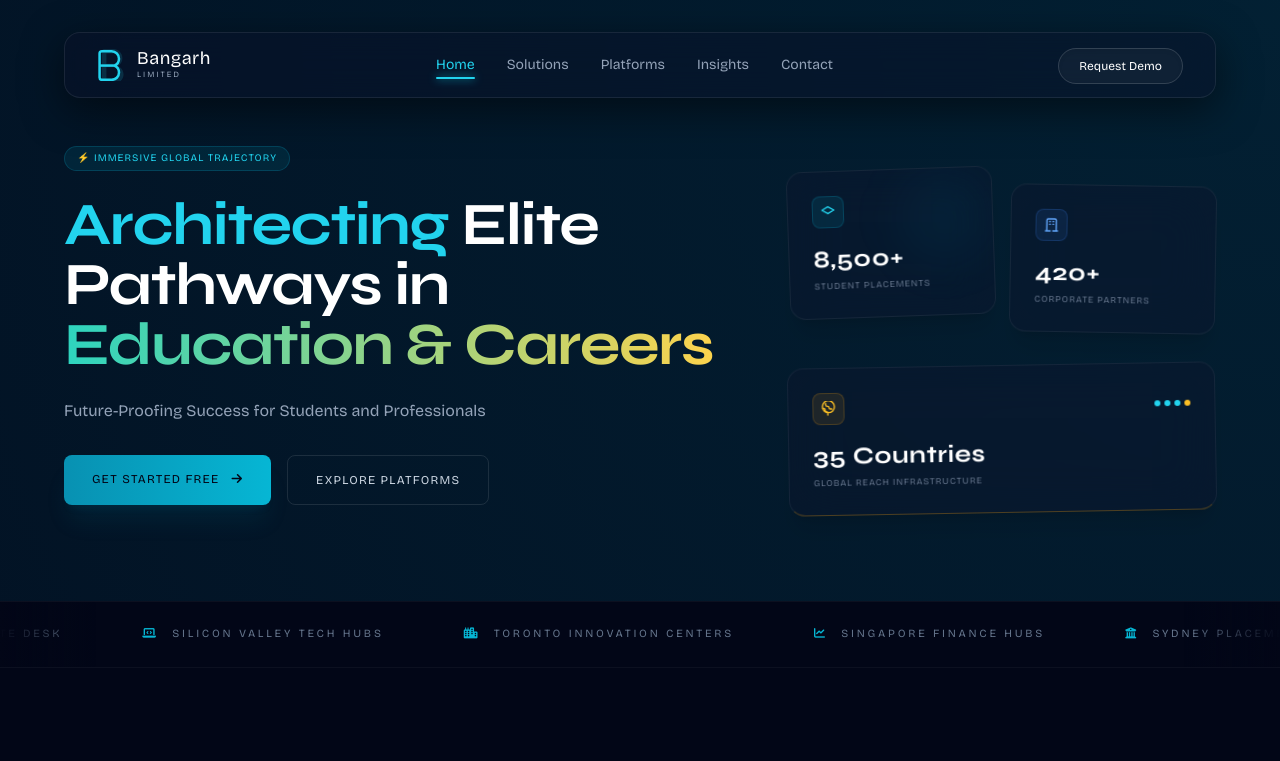
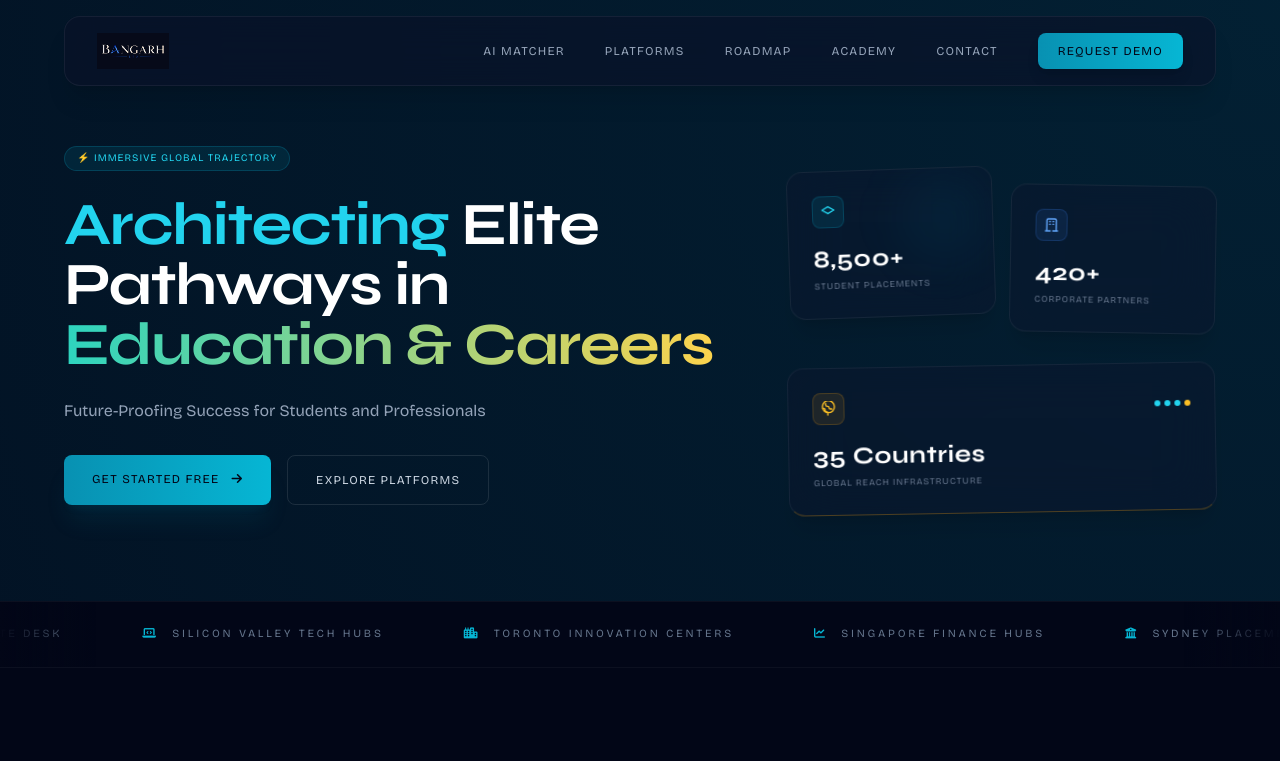
Before and after one commit to Hussain-45/Bangarh, a plain HTML site: page public/index.html in a window 1280 px wide. Shown: the top 761 px of the page. Drawn offline with nearby package versions, Linux system fonts and the light colour scheme; animation ran at ten frames a second.

Commit message:
Restore previous brand image logo navigation bar style

```diff
--- a/public/index.html
+++ b/public/index.html
@@ -156,39 +156,24 @@
     <div class="absolute bottom-[20%] left-[-10%] w-[50vw] h-[50vw] rounded-full bg-amber-950/10 blur-[150px] opacity-35"></div>
   </div>
 
-  <!-- FLOATING NAVIGATION BAR FROM IMAGE_708a61.jpg -->
-  <header id="main-header" class="fixed top-4 left-0 right-0 z-50 w-[90vw] max-w-7xl mx-auto transition-all duration-300">
-    <div class="w-full bg-[#0A1128]/40 backdrop-blur-xl border border-white/[0.08] rounded-2xl px-6 sm:px-8 py-4 flex items-center justify-between shadow-[0_12px_40px_rgba(0,0,0,0.5)]">
+  <!-- FLOATING GLASS NAVIGATION (As modeled in image_707bc1.jpg) -->
+  <header id="main-header" class="fixed top-4 left-6 right-6 z-50 max-w-[90vw] w-full rounded-2xl mx-auto bg-[#0A1128]/60 backdrop-blur-xl border border-white/[0.06] py-4 px-8 transition-all duration-300 shadow-xl">
+    <div class="flex items-center justify-between">
 
-      <!-- Exact Logo Construction -->
-      <a href="#" class="flex items-center gap-3">
-        <!-- Inline Geometric SVG Logo Badge -->
-        <svg class="w-7 h-8 text-cyan-400" viewBox="0 0 24 28" fill="none" xmlns="http://www.w3.org/2000/svg">
-          <path d="M4 2C4 0.895431 4.89543 0 6 0H14C18.4183 0 22 3.58172 22 8C22 10.9413 20.4121 13.5126 18.043 14.9043C20.9701 16.1435 23 19.0348 23 22.4C23 26.5974 19.5974 30 15.4 30H6C4.89543 30 4 29.1046 4 28V2ZM8 4V13H13.5C15.9853 13 18 10.9853 18 8.5C18 6.01472 15.9853 4 13.5 4H8ZM8 17V26H14.6C17.3614 26 19.6 23.7614 19.6 21C19.6 18.2386 17.3614 16 14.6 16H8Z" fill="currentColor" opacity="0.15"/>
-          <path d="M2 4C2 2.89543 2.89543 2 4 2H12.5C16.0899 2 19 4.91015 19 8.5C19 11.2381 17.3031 13.5813 14.9113 14.5323C17.3197 15.4952 19 17.8464 19 20.6C19 24.1899 16.0899 27 12.5 27H4C2.89543 27 2 26.1046 2 25V4Z" stroke="currentColor" stroke-width="2.2" stroke-linejoin="round"/>
-          <path d="M2 14.5H14.5" stroke="currentColor" stroke-width="2.2"/>
-        </svg>
-        <div class="flex flex-col">
-          <span class="font-bricolage text-lg font-bold tracking-wide text-white leading-none">Bangarh</span>
-          <span class="font-bricolage text-[8px] tracking-[0.25em] text-slate-400 font-light mt-0.5">LIMITED</span>
-        </div>
+      <!-- Brand Logo Emblem (Image) -->
+      <a href="#" class="flex items-center group">
+        <img src="assets/logo.png" alt="Bangarh Ltd Logo" class="h-8 md:h-9 object-contain brand-logo-blend opacity-90 group-hover:opacity-100 transition-all duration-300">
       </a>
 
       <!-- Desktop Links with Underline Accent on Hover (Bricolage Grotesque) -->
-      <nav class="hidden lg:flex items-center gap-8 font-bricolage text-sm font-medium text-slate-400">
-        <a href="#matcher" class="text-cyan-400 relative py-1">Home<span class="absolute bottom-0 left-0 right-0 h-[2px] bg-cyan-400 rounded shadow-[0_0_8px_#06b6d4]"></span></a>
-        <a href="#ecosystem" class="hover:text-white transition-colors py-1">Solutions</a>
-        <a href="#timeline" class="hover:text-white transition-colors py-1">Platforms</a>
-        <a href="#academy" class="hover:text-white transition-colors py-1">Insights</a>
-        <a href="#contact" class="hover:text-white transition-colors py-1">Contact</a>
+      <nav class="hidden lg:flex items-center space-x-10 text-xs font-semibold uppercase tracking-widest text-slate-400">
+        <a href="#matcher" class="relative hover:text-white transition-all py-1 after:absolute after:bottom-0 after:left-0 after:w-0 hover:after:w-full after:h-[2px] after:bg-cyan-500 after:transition-all after:duration-300">AI Matcher</a>
+        <a href="#ecosystem" class="relative hover:text-white transition-all py-1 after:absolute after:bottom-0 after:left-0 after:w-0 hover:after:w-full after:h-[2px] after:bg-cyan-500 after:transition-all after:duration-300">Platforms</a>
+        <a href="#timeline" class="relative hover:text-white transition-all py-1 after:absolute after:bottom-0 after:left-0 after:w-0 hover:after:w-full after:h-[2px] after:bg-cyan-500 after:transition-all after:duration-300">Roadmap</a>
+        <a href="#academy" class="relative hover:text-white transition-all py-1 after:absolute after:bottom-0 after:left-0 after:w-0 hover:after:w-full after:h-[2px] after:bg-cyan-500 after:transition-all after:duration-300">Academy</a>
+        <a href="#contact" class="relative hover:text-white transition-all py-1 after:absolute after:bottom-0 after:left-0 after:w-0 hover:after:w-full after:h-[2px] after:bg-cyan-500 after:transition-all after:duration-300">Contact</a>
+        <a href="#contact" class="px-5 py-2.5 bg-gradient-to-r from-cyan-600 to-cyan-500 hover:shadow-lg hover:shadow-cyan-500/25 text-slate-950 font-bold hover:bg-cyan-500 transition-all duration-300 rounded-lg shadow-lg">Request Demo</a>
       </nav>
-
-      <!-- Action Trigger Button -->
-      <div>
-        <a href="#contact" class="font-bricolage text-xs font-medium text-white border border-white/[0.15] bg-white/[0.04] hover:bg-white/[0.1] px-5 py-2.5 rounded-full shadow-inner transition-all">
-          Request Demo
-        </a>
-      </div>
 
       <!-- Mobile Menu Toggle -->
       <button id="mobile-menu-btn" class="lg:hidden text-lg text-slate-400 hover:text-cyan-400 focus:outline-none z-50">
@@ -198,10 +183,10 @@
 
     <!-- Mobile Drawer -->
     <div id="mobile-drawer" class="hidden fixed inset-0 bg-slate-950/98 backdrop-blur-xl z-40 flex flex-col justify-center items-center space-y-8 text-xs font-semibold uppercase tracking-widest">
-      <a href="#matcher" class="mobile-nav-link text-slate-300 hover:text-cyan-400 transition-colors">Home</a>
-      <a href="#ecosystem" class="mobile-nav-link text-slate-300 hover:text-cyan-400 transition-colors">Solutions</a>
-      <a href="#timeline" class="mobile-nav-link text-slate-300 hover:text-cyan-400 transition-colors">Platforms</a>
-      <a href="#academy" class="mobile-nav-link text-slate-300 hover:text-cyan-400 transition-colors">Insights</a>
+      <a href="#matcher" class="mobile-nav-link text-slate-300 hover:text-cyan-400 transition-colors">AI Matcher</a>
+      <a href="#ecosystem" class="mobile-nav-link text-slate-300 hover:text-cyan-400 transition-colors">Platforms</a>
+      <a href="#timeline" class="mobile-nav-link text-slate-300 hover:text-cyan-400 transition-colors">Roadmap</a>
+      <a href="#academy" class="mobile-nav-link text-slate-300 hover:text-cyan-400 transition-colors">Academy</a>
       <a href="#contact" class="mobile-nav-link text-slate-300 hover:text-cyan-400 transition-colors">Contact</a>
       <a href="#contact" class="mobile-nav-link px-6 py-2.5 border border-cyan-500 text-cyan-400 hover:bg-cyan-500/10">Request Demo</a>
     </div>
```
Also changed, not shown: design/tasks.md (+5 -0 lines).
